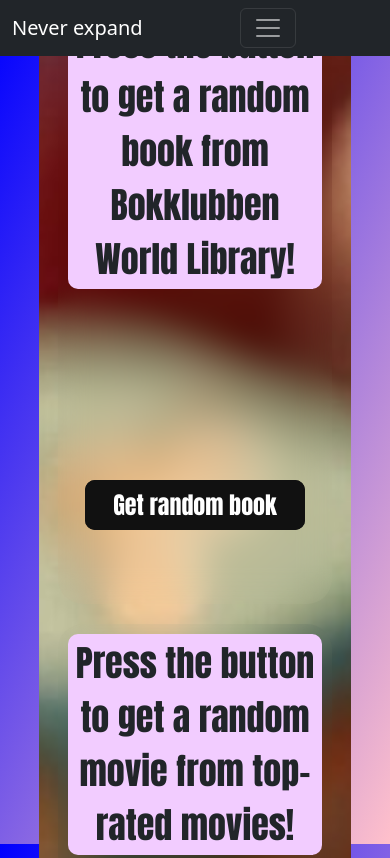
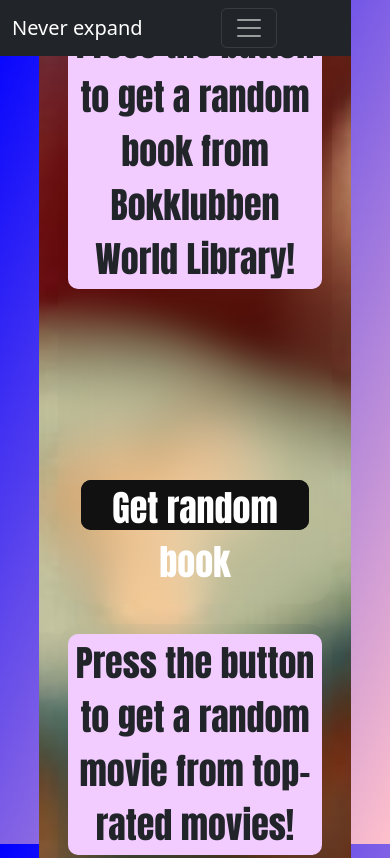
Before and after one commit to andrew8smal8/andrew8smal8.github.io, a plain HTML site: page index.html in a window 390 px wide. Shown: the top 858 px of the page. Drawn offline with nearby package versions, Linux system fonts and the light colour scheme; a web font is replaced by a local one.

Commit message:
Update style.css

```diff
--- a/style.css
+++ b/style.css
@@ -227,18 +227,23 @@ button{
 
     .hide nav{
     display: block;
-    width: 100%;
+    width: 90%;
     position: fixed;
     z-index: 1000;
 /*bottom: 0;*/
 padding: 15px 30px
-    font-size: 300%;
+    font-size: 150%;
+
 }
 
     h1{
         display: none;
        margin-top: 15%;
             }
+	.glow-on-hover{
+     width: 90%;
+     font-size: 150%;
+}
 
     .books, .movies, .games, .travel, .cuisine, .users{
         width: 90%;
```
